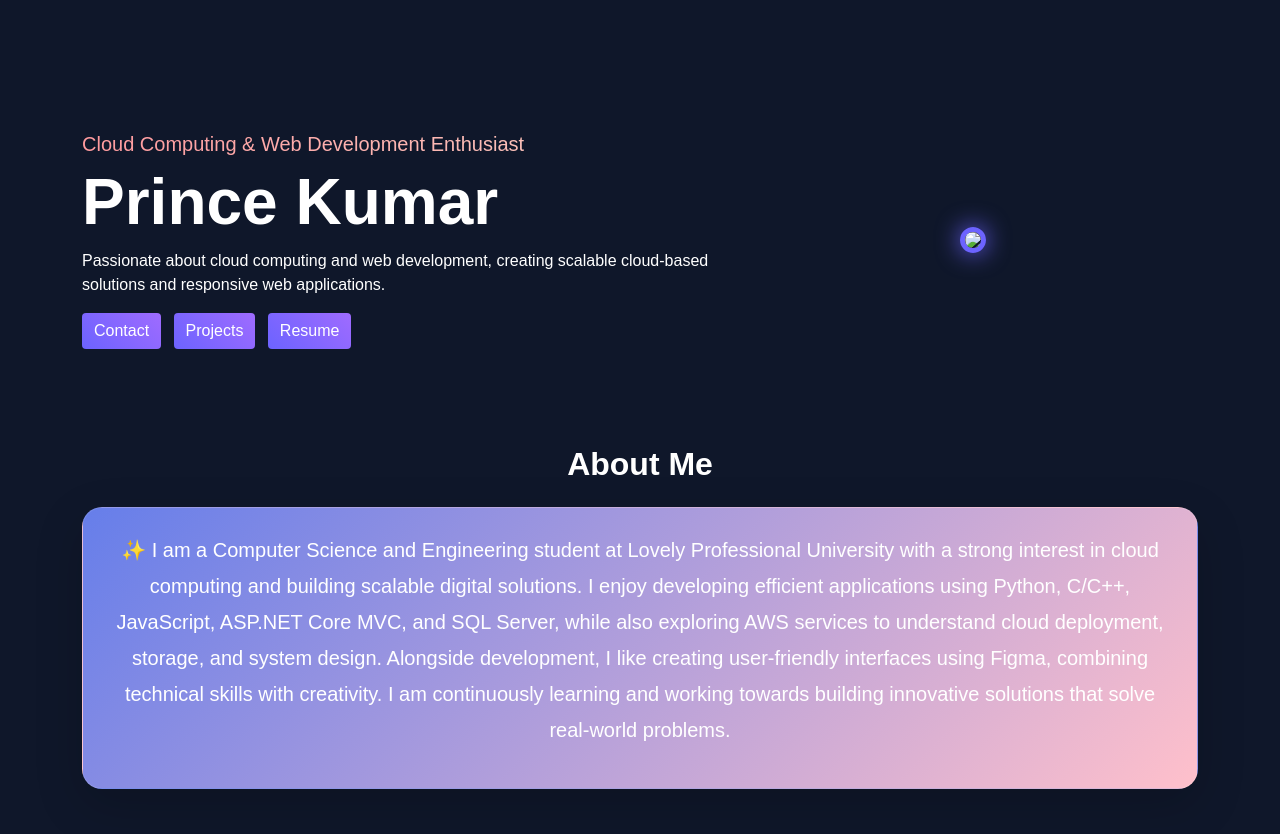
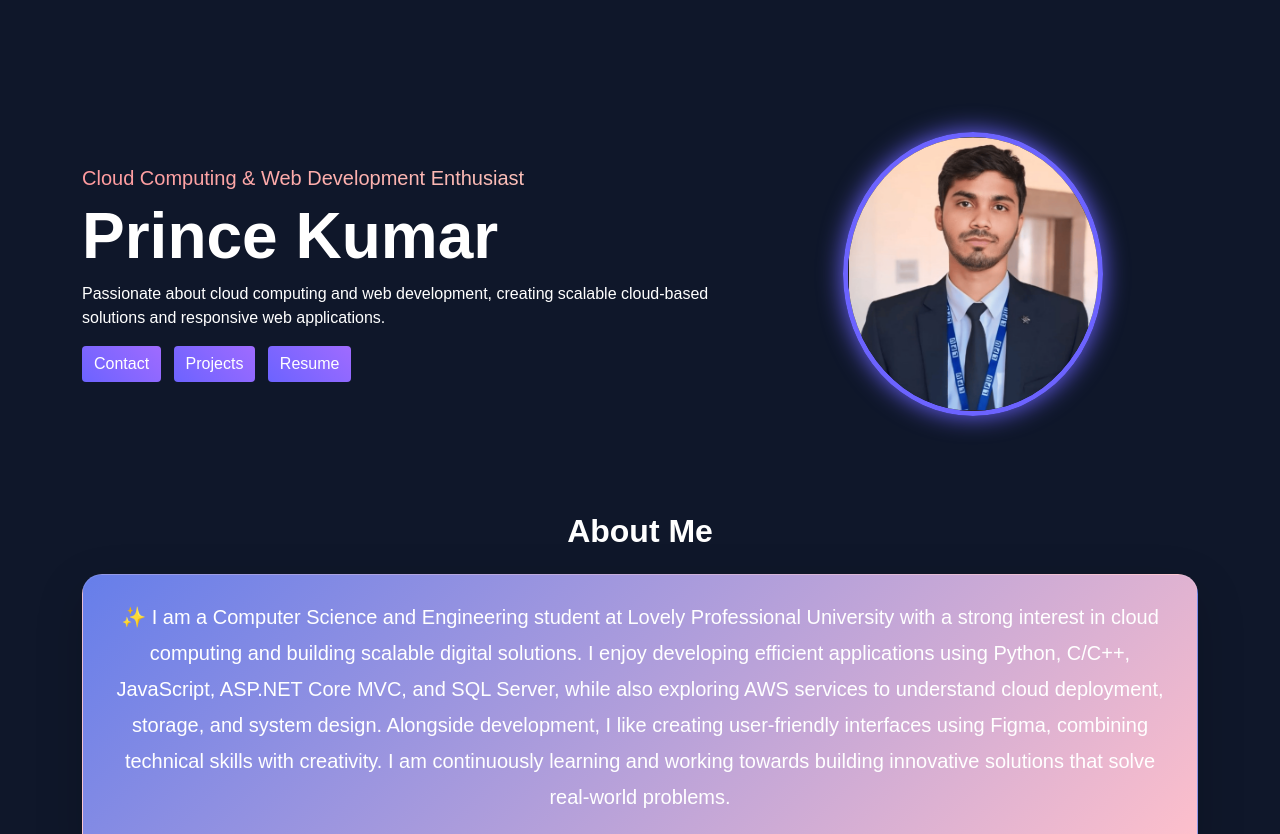
Before and after one commit to pandeysurajkumar/Portfolio-prince, a website built with Vite: page index.html in a window 1280 px wide. Shown: the part 920-1754 px from the top of the page. Built offline with nearby package versions, Linux system fonts and the light colour scheme; files whose address does not match are found by name.

Commit message:
fix: node version for vercel

```diff
--- a/index.html
+++ b/index.html
@@ -816,7 +816,7 @@
 
 
         <div class="col-lg-5 text-center">
-            <img src="/picture/Profile picture.png" class="profile-picture" />
+            <img src="/picture/Profile_Image.png" class="profile-picture" />
         </div>
 
     </div>
--- a/package.json
+++ b/package.json
@@ -11,7 +11,7 @@
   "devDependencies": {
     "vite": "^5.0.0"
   },
-  "engines": {
-    "node": "24.x"
-  }
+"engines": {
+  "node": "20.x"
 }
+}
```
Also changed, not shown: public/picture/Profile_Image.png (renamed from public/picture/Profile Image.png), public/picture/photo.jpg (deleted), 1 other file.
